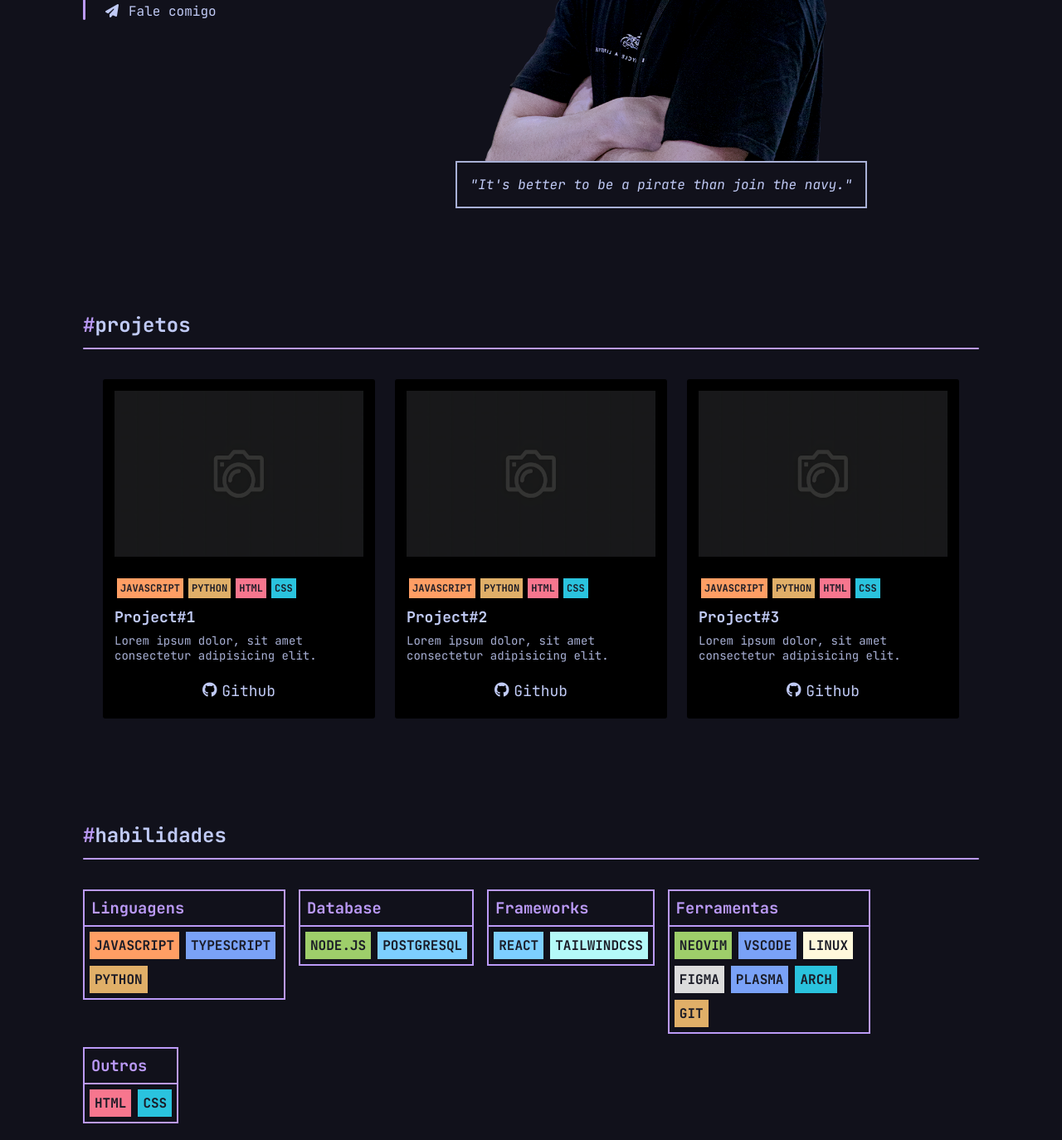
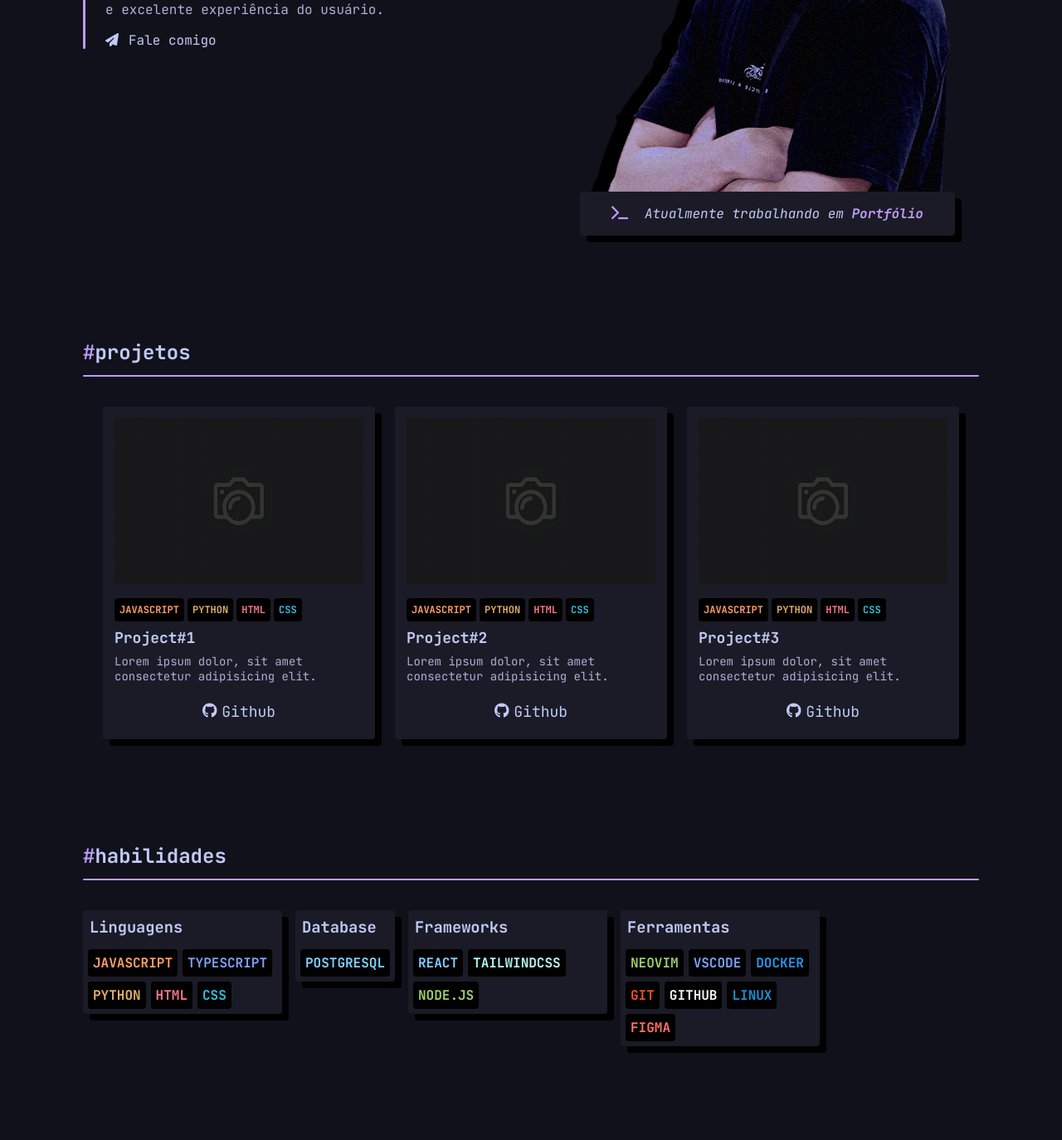
Before and after one commit to gusvsconcelos/hazetheory, a website: page index.html in a window 1280 px wide. Shown: the part 546-1920 px from the top of the page at 83% size. Drawn offline with Linux system fonts and the light colour scheme.

Commit message:
change hero image and bottom element and change card design with new skills colors

```diff
--- a/index.html
+++ b/index.html
@@ -12,13 +12,13 @@
   </head>
 
   <body>
-    <div class="container">
+    <div id="container">
       <!-- Navigation --->
-      <div id="media">
-        <a href="#"><i class="fab fa-github"></i></a>
-        <a href="#"><i class="fab fa-linkedin"></i></a>
-        <a href="#"><i class="fab fa-instagram"></i></a>
-      </div>
+      <!-- <div id="media"> -->
+      <!--   <a href="#"><i class="fab fa-github"></i></a> -->
+      <!--   <a href="#"><i class="fab fa-linkedin"></i></a> -->
+      <!--   <a href="#"><i class="fab fa-instagram"></i></a> -->
+      <!-- </div> -->
 
       <header>
         <div id="title">
@@ -52,9 +52,7 @@
               completas, do banco de dados à interface, priorizando clareza,
               desempenho e excelente experiência do usuário.
             </p>
-            <a id="contact-me" href="#">
-              <i class="fa-solid fa-paper-plane"></i>Fale comigo
-            </a>
+            <a href="#"> <i class="fa-solid fa-paper-plane"></i>Fale comigo </a>
           </div>
         </div>
 
@@ -62,10 +60,13 @@
 
         <div id="hero-photo">
           <img
-            src="./assets/gus_photo_low_1.png"
+            src="./assets/photograph.png"
             alt="Fotografia de Gustavo Vasconcelos"
           />
-          <p id="quote">"It's better to be a pirate than join the navy."</p>
+          <p id="working-on">
+            <i class="fa-solid fa-terminal"></i>
+            Atualmente trabalhando em <strong>Portfólio</strong>
+          </p>
         </div>
       </section>
 
@@ -132,13 +133,14 @@
                 <span class="tech-javascript">JAVASCRIPT</span>
                 <span class="tech-typescript">TYPESCRIPT</span>
                 <span class="tech-python">PYTHON</span>
+                <span class="tech-html">HTML</span>
+                <span class="tech-css">CSS</span>
               </div>
             </div>
 
             <div class="skill-box">
               <h3>Database</h3>
               <div class="skillSet">
-                <span class="tech-nodejs">NODE.JS</span>
                 <span class="tech-postgresql">POSTGRESQL</span>
               </div>
             </div>
@@ -148,6 +150,7 @@
               <div class="skillSet">
                 <span class="tech-react">REACT</span>
                 <span class="tech-tailwindcss">TAILWINDCSS</span>
+                <span class="tech-nodejs">NODE.JS</span>
               </div>
             </div>
 
@@ -156,19 +159,11 @@
               <div class="skillSet">
                 <span class="tech-neovim">NEOVIM</span>
                 <span class="tech-vscode">VSCODE</span>
+                <span class="tech-docker">DOCKER</span>
+                <span class="tech-git">GIT</span>
+                <span class="tech-github">GITHUB</span>
                 <span class="tech-linux">LINUX</span>
                 <span class="tech-figma">FIGMA</span>
-                <span class="tech-plasma">PLASMA</span>
-                <span class="tech-arch">ARCH</span>
-                <span class="tech-git">GIT</span>
-              </div>
-            </div>
-
-            <div class="skill-box">
-              <h3>Outros</h3>
-              <div class="skillSet">
-                <span class="tech-html">HTML</span>
-                <span class="tech-css">CSS</span>
               </div>
             </div>
           </div>
@@ -213,7 +208,9 @@
     </div>
 
     <footer>
-      <p><i class="fa-solid fa-copyright"></i>Powered by Gustavo Vasconcelos</p>
+      <p>
+        <i class="fa-regular fa-copyright"></i>Powered by Gustavo Vasconcelos
+      </p>
     </footer>
   </body>
 </html>
--- a/style/style.css
+++ b/style/style.css
@@ -11,7 +11,7 @@ body {
   color: #c0caf5;
 }
 
-.container {
+#container {
   margin: auto;
   max-width: 1080px;
 }
@@ -147,6 +147,8 @@ select {
   justify-content: start;
   align-items: center;
   flex-direction: row;
+  gap: 64px;
+  margin: 64px 0 64px 0;
 }
 
 #hero-greeting {
@@ -176,11 +178,21 @@ select {
   width: 500px;
 }
 
-#hero-photo > p {
+#working-on {
+  min-width: 420px;
   padding: 16px;
-  border: #a9b1d6 solid 2px;
+  border-radius: 4px;
+  box-shadow: 8px 8px 0 black;
+  background-color: #1a1b26;
+  text-align: center;
   font-style: italic;
   color: #c0caf5;
+}
+
+#working-on i {
+  margin-right: 10px;
+  font-size: 18px;
+  color: #bb9af7;
 }
 
 main h2::after {
@@ -204,8 +216,9 @@ main h2::after {
 #project-list > div {
   width: 300px;
   padding: 14px;
-  border-radius: 3px;
-  background-color: #000000;
+  border-radius: 4px;
+  background-color: #1a1b26;
+  box-shadow: 8px 8px 0 black;
 }
 
 #project-list img {
@@ -242,16 +255,17 @@ main h2::after {
 }
 
 .skill-box {
-  border: 2px solid #bb9af7;
   height: fit-content;
   max-width: 240px;
+  border-radius: 4px;
+  background-color: #1a1b26;
+  box-shadow: 8px 8px 0 black;
 }
 
 .skill-box > h3 {
-  border-bottom: 2px solid #bb9af7;
   margin: 0;
   padding: 8px;
-  color: #bb9af7;
+  color: #c0caf5;
 }
 
 .skill-box > div {
@@ -261,91 +275,91 @@ main h2::after {
 .skillSet {
   display: flex;
   flex-wrap: wrap;
-  gap: 8px;
+  gap: 6px;
 }
 
 .skillSet > span,
 #project-tech > span {
   padding: 6px;
+  border-radius: 4px;
   font-size: 16px;
   font-weight: bold;
-  color: #1a1b26;
+  background-color: black;
 }
 
 #project-tech {
   display: flex;
   flex-wrap: wrap;
-  margin-top: 6px;
 }
 
 #project-tech > span {
-  margin: 3px;
-  padding: 4px;
+  margin-right: 4px;
+  padding: 6px;
   font-size: 12px;
 }
 
 .tech-javascript {
-  background-color: #ff9e64;
+  color: #ff9e64;
 }
 
 .tech-typescript {
-  background-color: #7aa2f7;
+  color: #7aa2f7;
 }
 
 .tech-react {
-  background-color: #7dcfff;
+  color: #7dcfff;
 }
 
 .tech-nodejs {
-  background-color: #9ece6a;
+  color: #9ece6a;
 }
 
 .tech-python {
-  background-color: #e0af68;
+  color: #e0af68;
 }
 
 .tech-html {
-  background-color: #f7768e;
+  color: #f7768e;
 }
 
 .tech-css {
-  background-color: #2ac3de;
+  color: #2ac3de;
 }
 
 .tech-tailwindcss {
-  background-color: #b4f9f8;
+  color: #b4f9f8;
 }
 
 .tech-postgresql {
-  background-color: #7dcfff;
+  color: #7dcfff;
 }
 
 .tech-neovim {
-  background-color: #9ece6a;
+  color: #9ece6a;
 }
 
 .tech-vscode {
-  background-color: #7aa2f7;
+  color: #7aa2f7;
 }
 
 .tech-linux {
-  background-color: cornsilk;
+  color: #1793d1; /* cor Arch Linux */
 }
 
 .tech-figma {
-  background-color: gainsboro;
-}
-
-.tech-plasma {
-  background-color: #7aa2f7;
-}
-
-.tech-arch {
-  background-color: #2ac3de;
+  color: #ff7262;
 }
 
 .tech-git {
-  background-color: #e0af68;
+  color: #f34f29;
+}
+
+.tech-docker {
+  color: #2496ed;
+}
+
+.tech-github {
+  color: #f5f5f5;
 }
 
 #contact a {
```
Also changed, not shown: assets/gus_photo_low_1.png (deleted), assets/photograph.png (added), assets/photograph_original.png (renamed from assets/gus_photo_low.png).
